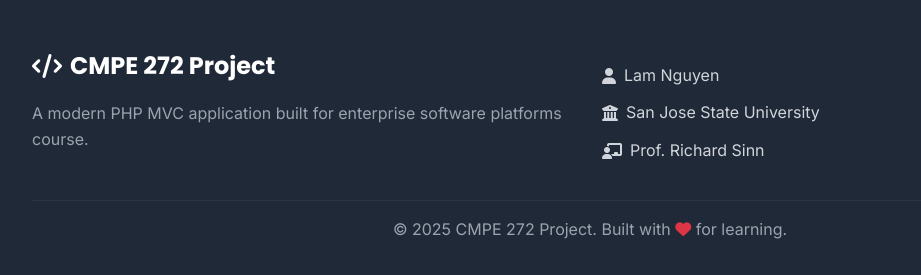
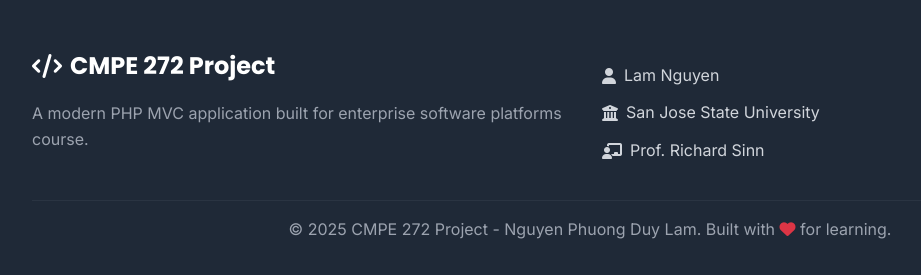
Before and after one commit to Lambert-Nguyen/cmpe-272, a PHP site: page / in a window 1280 px wide. Shown: the part 2181-2456 px from the top of the page, without its empty margins (50-971 px from the left). Run offline with PHP 8.4, Linux system fonts and the light colour scheme.

Commit message:
Add author name to footer copyright
Updated the footer in main.php to include 'Nguyen Phuong Duy Lam' in the copyright notice.

```diff
--- a/src/Views/layouts/main.php
+++ b/src/Views/layouts/main.php
@@ -111,7 +111,7 @@
             </div>
             <hr class="footer-divider">
             <div class="text-center footer-copyright">
-                <p>&copy; 2025 CMPE 272 Project. Built with <i class="fas fa-heart text-danger"></i> for learning.</p>
+                <p>&copy; 2025 CMPE 272 Project - Nguyen Phuong Duy Lam. Built with <i class="fas fa-heart text-danger"></i> for learning.</p>
             </div>
         </div>
     </footer>
```
